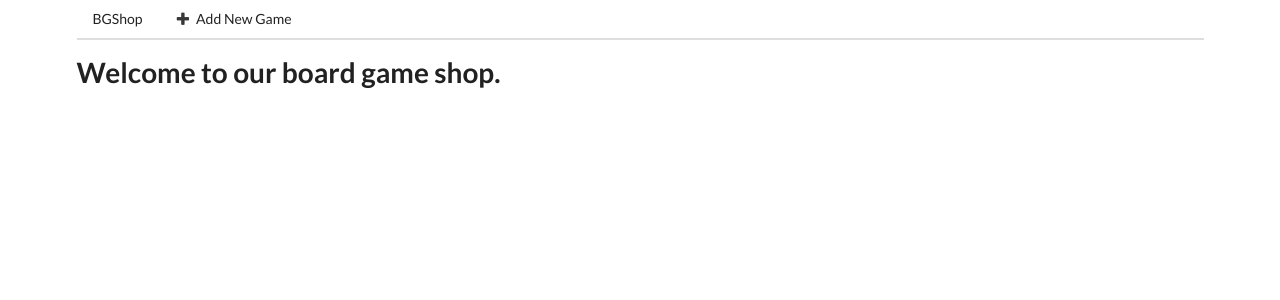
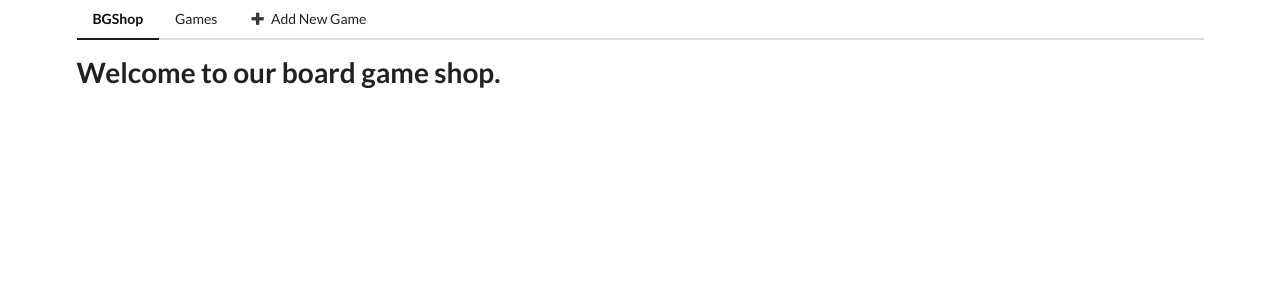
Before and after one commit to dhirendra761/codeReact, a React (Create React App) app: page / in a window 1280 px wide. Shown: the top 300 px of the page. Built offline with nearby package versions, Linux system fonts and the light colour scheme.

Commit message:
Navigate  between Routes and Link Components

```diff
--- a/src/components/TopNavigation.js
+++ b/src/components/TopNavigation.js
@@ -1,20 +1,19 @@
 import React from "react";
-import PropTypes from "prop-types";
+import { NavLink } from "react-router-dom";
 
-export default function TopNavigation({ showGameForm }) {
+export default function TopNavigation() {
   return (
     <div className="ui secondary pointing menu">
-      <a href="/" className="item">
+      <NavLink exact to="/" className="item">
         BGShop
-      </a>
-      <a className="item" onClick={showGameForm}>
+      </NavLink>
+      <NavLink exact to="/games" className="item">
+        Games
+      </NavLink>
+      <NavLink exact to="/games/new" className="item">
         <i className="icon plus"></i>
         Add New Game
-      </a>
+      </NavLink>
     </div>
   );
 }
-
-TopNavigation.propTypes = {
-  showGameForm: PropTypes.func.isRequired,
-};
```
